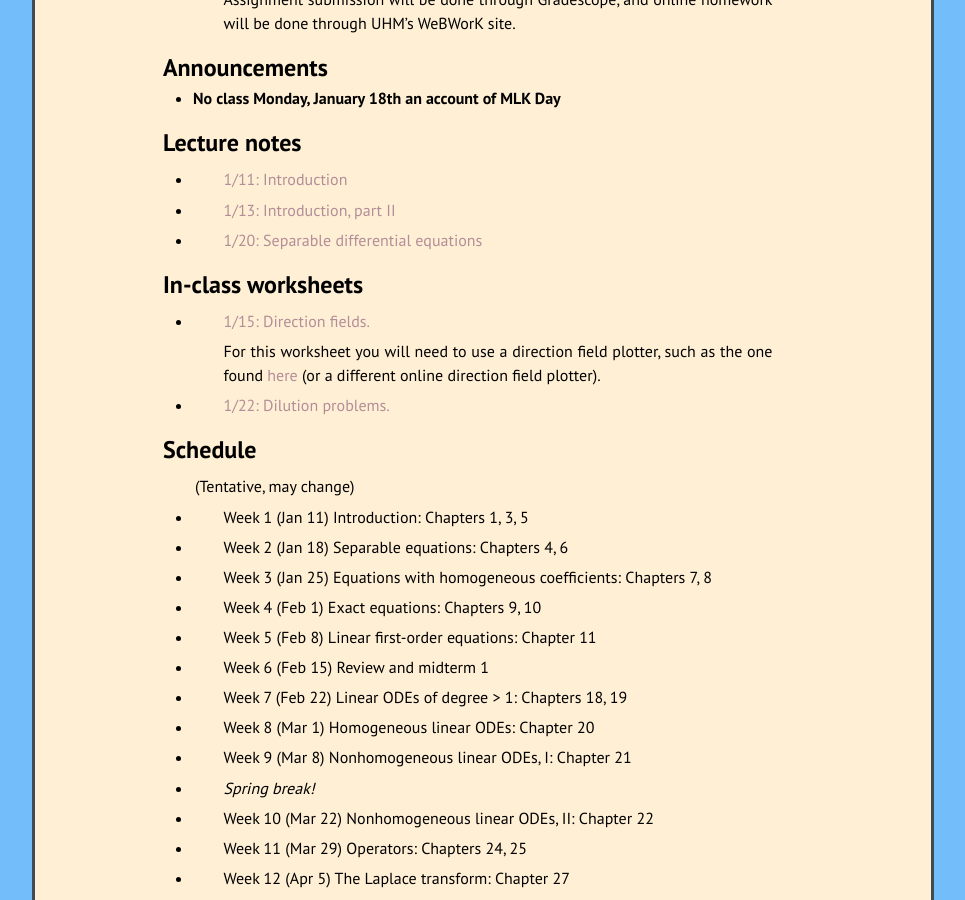
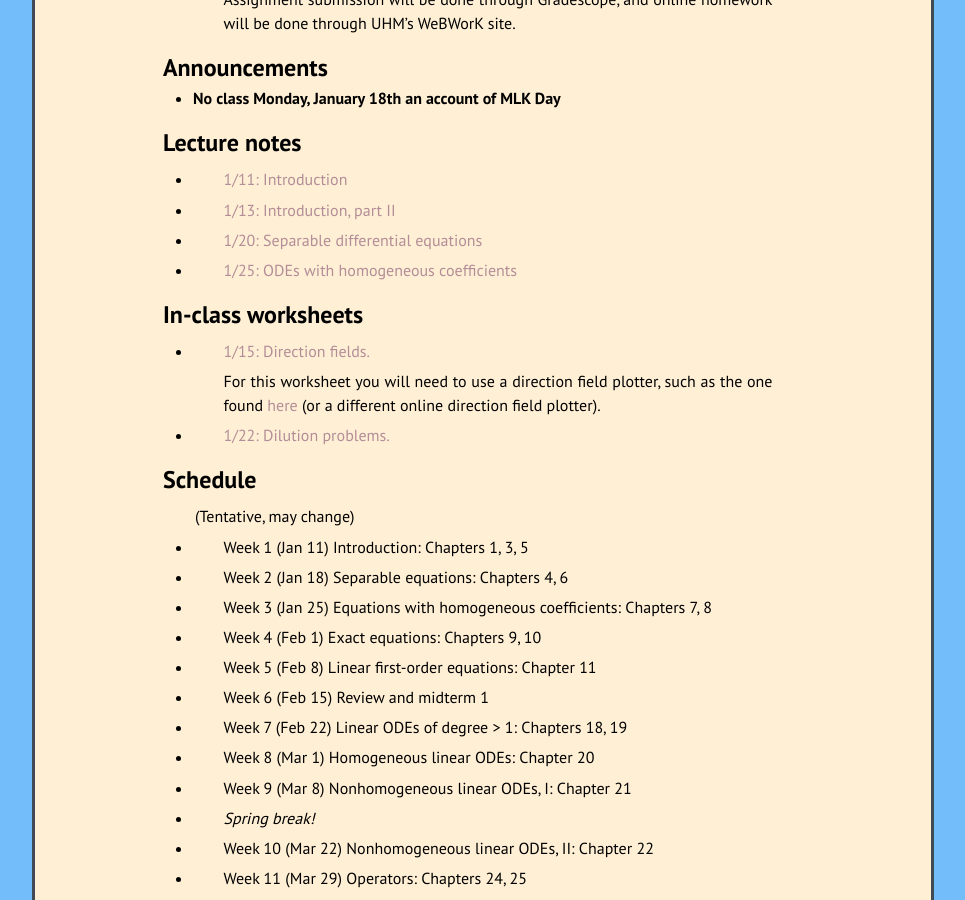
Before and after one commit to kamerynjw/kamerynjw.github.io, a Jekyll site: the page built from teaching/2021/math302.md, in a window 1280 px wide and 900 px high, scrolled down 446 px. Shown: the whole window, without its empty margins (157-1122 px from the left). Built offline with Jekyll 4.4.1, drawn with Linux system fonts in a browser that asks for light colours; nearby versions of some CDN libraries.

Commit message:
lol homo lol

```diff
--- a/teaching/2021/math302.md
+++ b/teaching/2021/math302.md
@@ -26,6 +26,8 @@ Lecture notes
 * [1/13: Introduction, part II]({{ page.url }}intro2.pdf)
 
 * [1/20: Separable differential equations]({{ page.url }}separable.pdf)
+
+* [1/25: ODEs with homogeneous coefficients]({{ page.url }}homo.pdf)
 
 In-class worksheets
 --------
```
Also changed, not shown: 1 other file.
